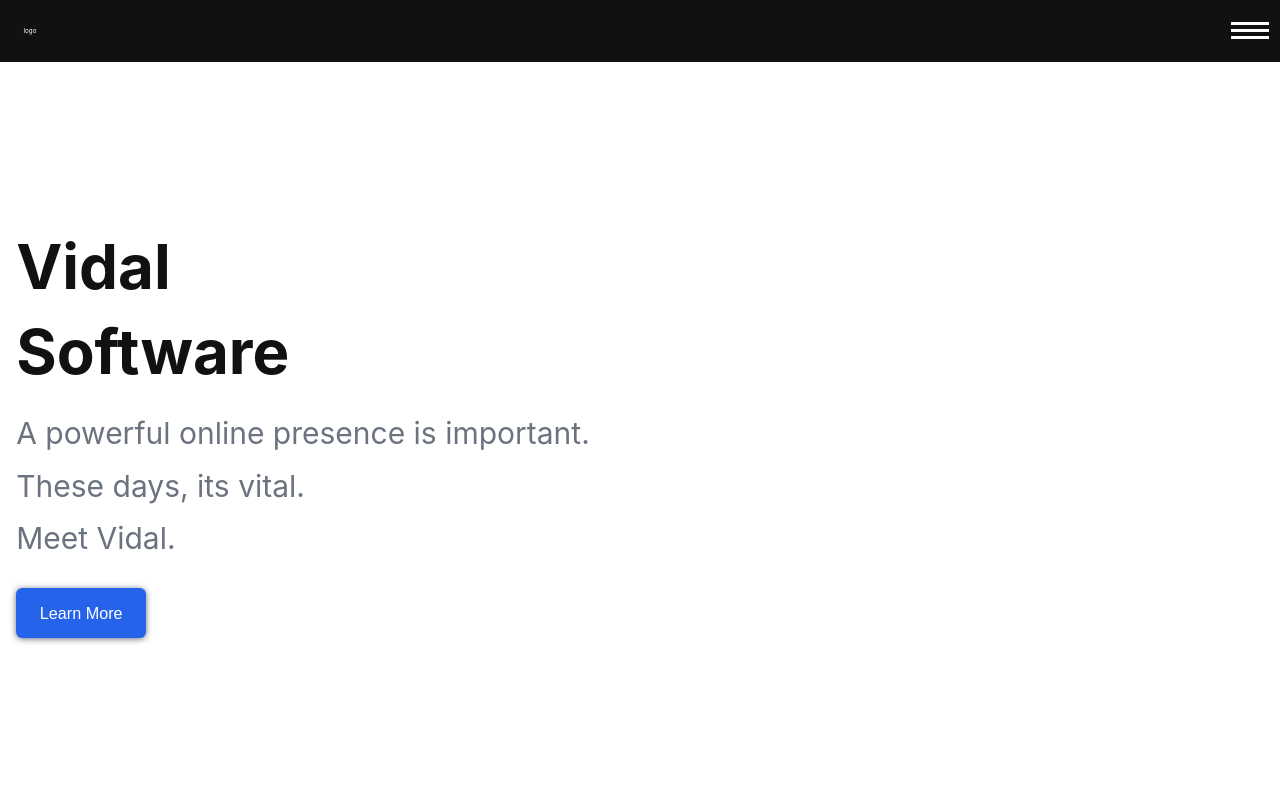
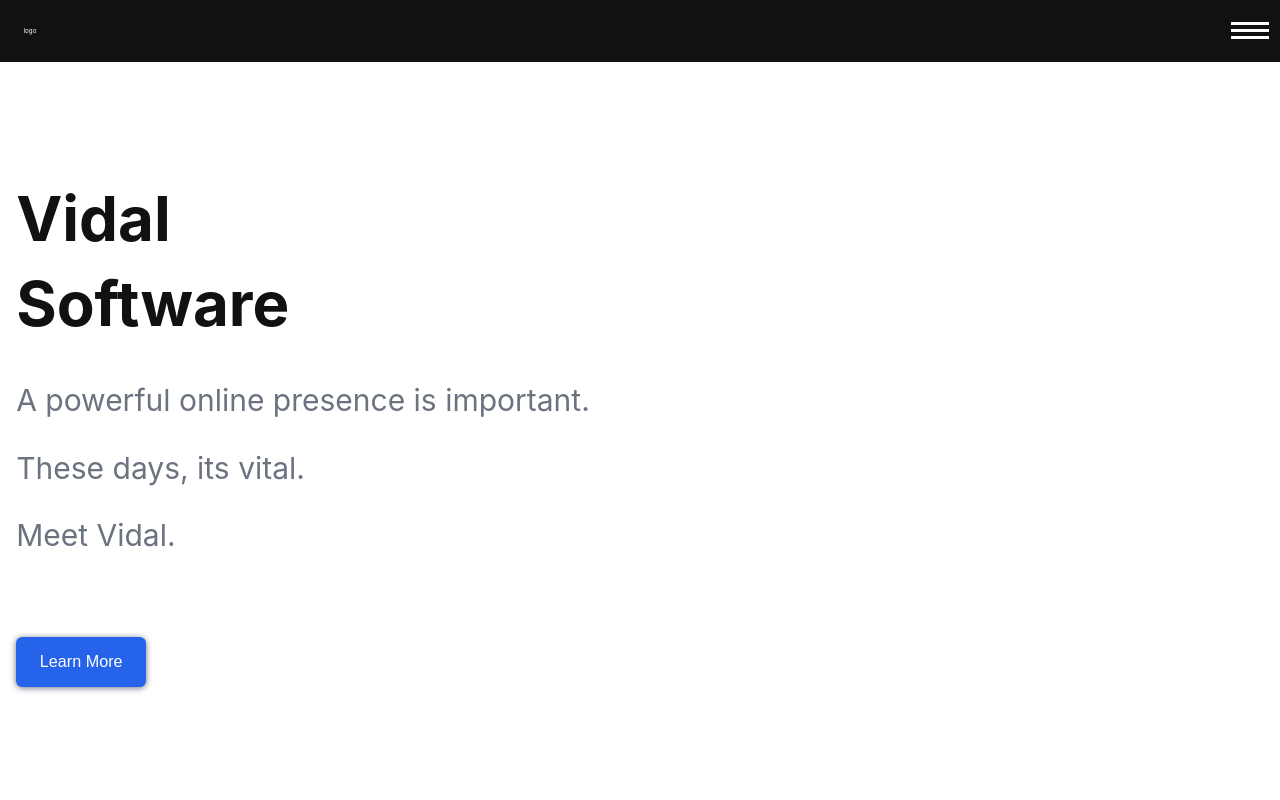
Before and after one commit to raglandc/vidal-production, a Next.js app: page / in a window 1280 px wide. Shown: the top 800 px of the page. Built offline with nearby package versions, Linux system fonts and the light colour scheme.

Commit message:
work on footer, work on styles for banner

```diff
--- a/components/layout/Footer.tsx
+++ b/components/layout/Footer.tsx
@@ -4,11 +4,6 @@ import styles from "./Footer.module.css";
 const Footer = () => {
   return (
     <footer className={styles.footer}>
-      <div>
-        <span></span>
-        <span></span>
-        <span></span>
-      </div>
       <p className={styles.copy}>&copy; 2021 Vidal Software</p>
     </footer>
   );
--- a/components/sections/BannerSection.module.css
+++ b/components/sections/BannerSection.module.css
@@ -1,5 +1,5 @@
 .titleWrapper {
-  margin: 0 0 1.618rem;
+  margin: 0 0 3.14rem;
 }
 
 .title {
@@ -11,8 +11,9 @@
 .p {
   color: #6b7280;
   font-size: 3rem;
+  margin: 0 0 3.618rem 0;
 }
 
 .p__text {
-  margin: 0 0 1.618rem 0;
+  margin: 0 0 3.14rem 0;
 }
```
